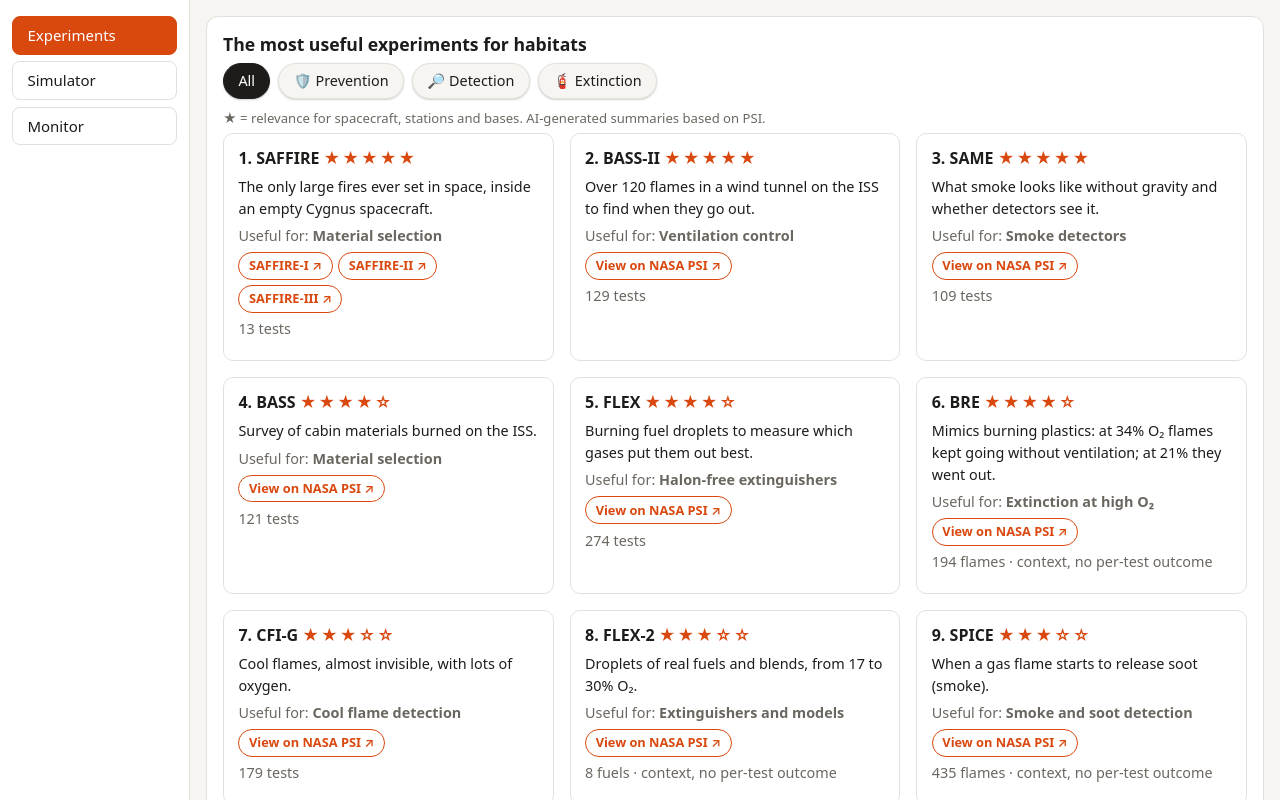
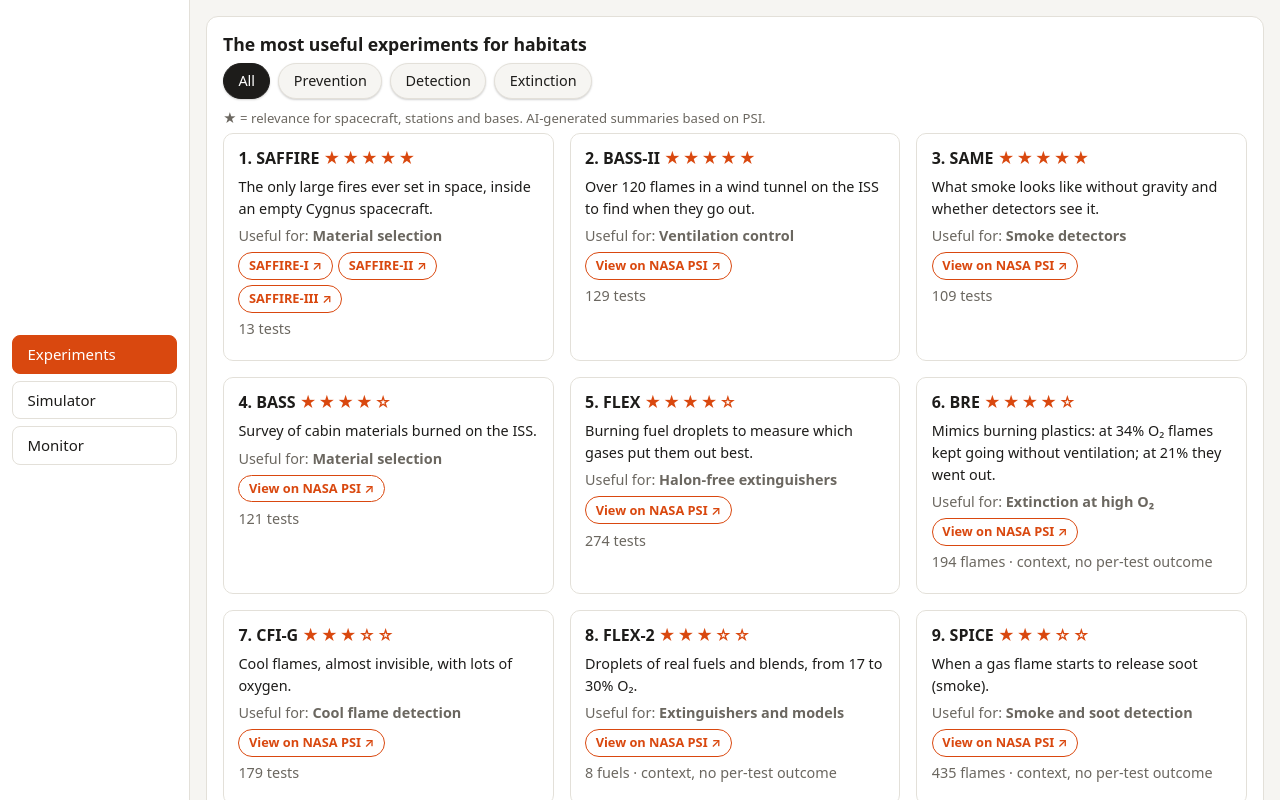
Before and after one commit to crismiltan/Flame-in-Freefall, a plain HTML site: page index.html in a window 1280 px wide. Both pictures are taken after a click on the tab "Experiments". Shown: the top 800 px of the page. Drawn offline with Linux system fonts and the light colour scheme.

Commit message:
Center the sidebar tabs vertically and drop the filter emojis
Co-Authored-By: Claude Opus 5.5 <noreply@anthropic.com>
Claude-Session: https://claude.ai/code/session_01UxHwSzL3qSHYqAPqYWnZiN

```diff
--- a/index.html
+++ b/index.html
@@ -96,9 +96,9 @@
     <h2>The most useful experiments for habitats</h2>
     <div class="filters" id="expFilter" role="group" aria-label="Filter by pillar">
       <button type="button" class="fbtn on" data-f="">All</button>
-      <button type="button" class="fbtn" data-f="prevencion">🛡️ Prevention</button>
-      <button type="button" class="fbtn" data-f="deteccion">🔎 Detection</button>
-      <button type="button" class="fbtn" data-f="extincion">🧯 Extinction</button>
+      <button type="button" class="fbtn" data-f="prevencion">Prevention</button>
+      <button type="button" class="fbtn" data-f="deteccion">Detection</button>
+      <button type="button" class="fbtn" data-f="extincion">Extinction</button>
     </div>
     <p class="hint">★ = relevance for spacecraft, stations and bases. AI-generated summaries based on PSI.</p>
     <div id="ranking" class="ranking"></div>
--- a/style.css
+++ b/style.css
@@ -162,7 +162,7 @@ select { appearance: none; -webkit-appearance: none; padding-right: 2rem !import
 /* Pestañas en vertical a la izquierda */
 body { display: grid; grid-template-columns: 190px minmax(0, 1fr); grid-template-rows: 1fr auto; min-height: 100vh; }
 .top { grid-row: 1 / 3; grid-column: 1; position: sticky; top: 0; height: 100vh; align-items: stretch; flex-direction: column; flex-wrap: nowrap;
-  justify-content: flex-start; padding: 1rem .75rem; border-bottom: 0; border-right: 1px solid var(--line); }
+  justify-content: center; padding: 1rem .75rem; border-bottom: 0; border-right: 1px solid var(--line); }
 .tabs { flex-direction: column; flex-wrap: nowrap; gap: .4rem; }
 .tab { text-align: left; border-radius: 8px; }
 main { grid-column: 2; width: 100%; }
@@ -170,6 +170,6 @@ footer { grid-column: 2; }
 .inputs { top: 1rem; }
 @media (max-width: 700px) {
   body { display: block; }
-  .top { position: static; height: auto; flex-direction: row; border-right: 0; border-bottom: 1px solid var(--line); padding: .6rem 16px; }
+  .top { position: static; height: auto; flex-direction: row; justify-content: flex-start; border-right: 0; border-bottom: 1px solid var(--line); padding: .6rem 16px; }
   .tabs { flex-direction: row; flex-wrap: wrap; }
 }
```
